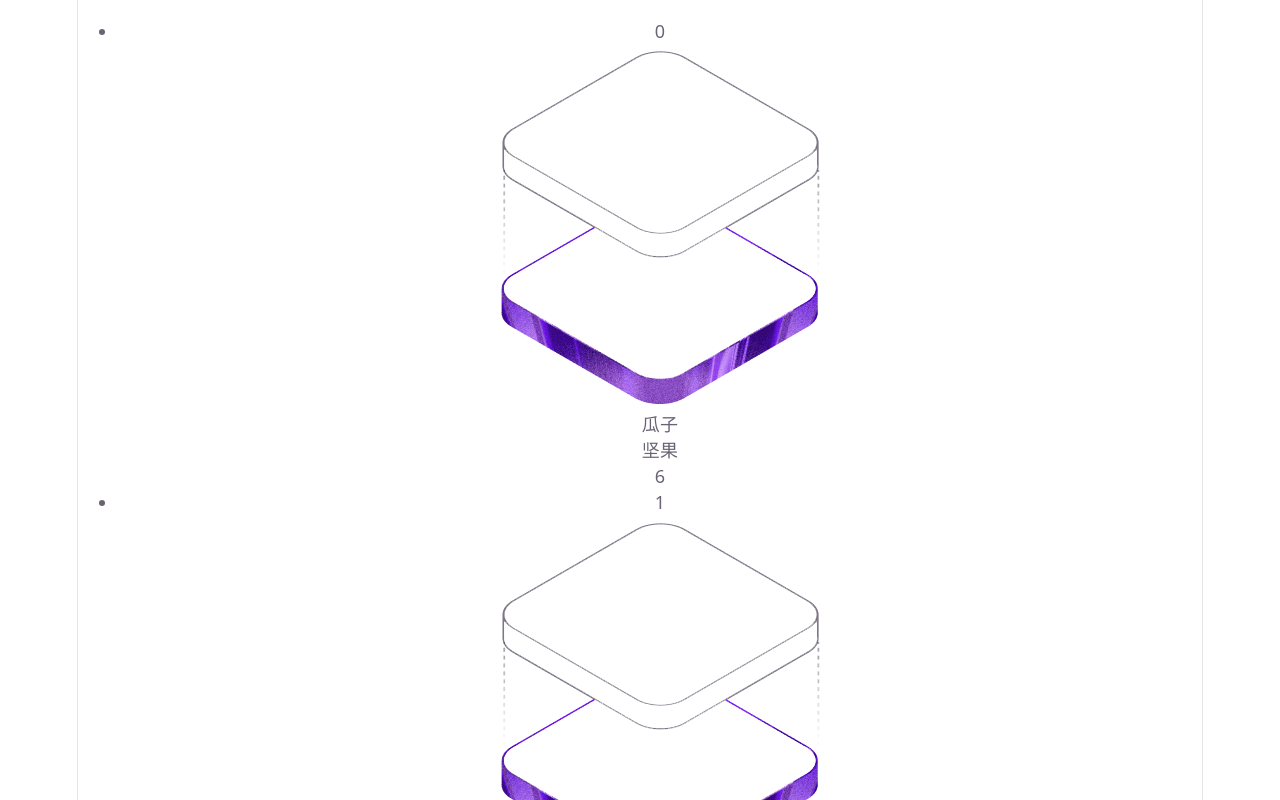
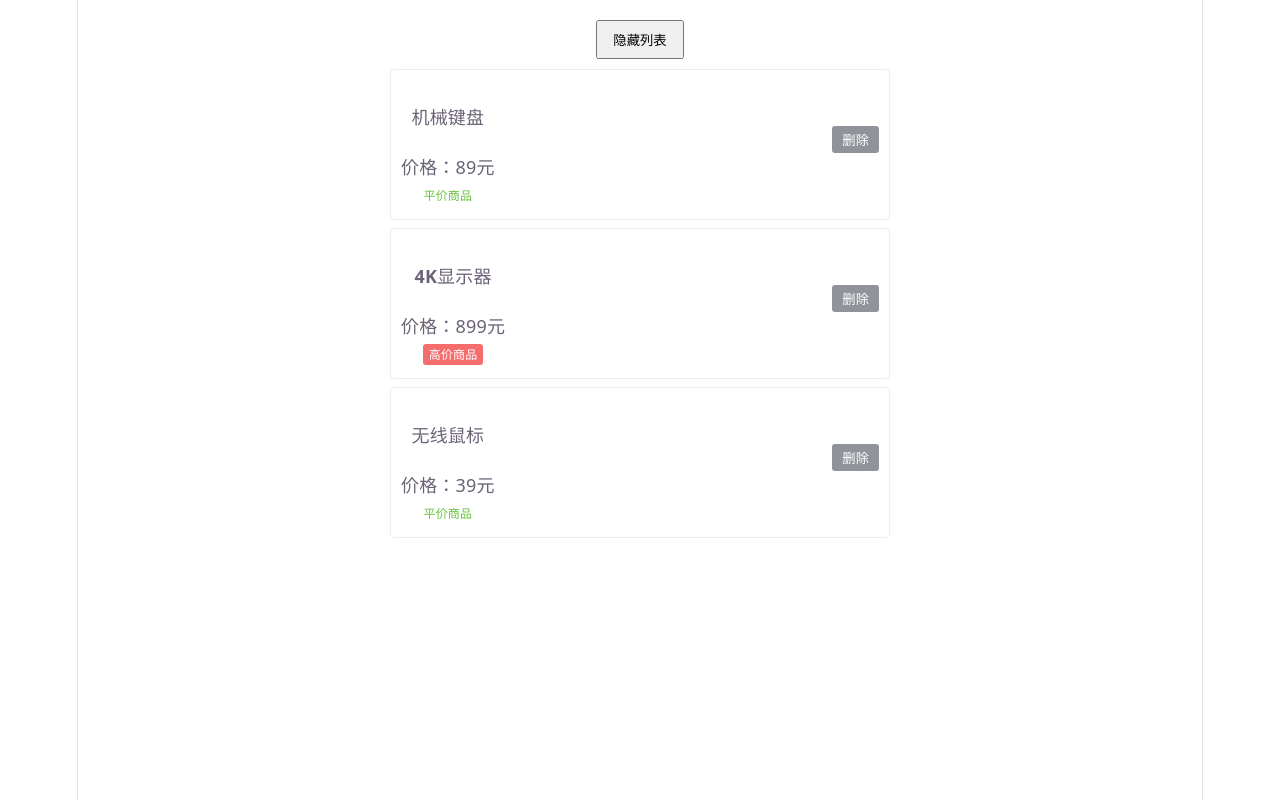
Before and after one commit to bowen12341234-byte/jy6-peibowen, a Vue app: page / in a window 1280 px wide. Shown: the top 800 px of the page. Built offline with nearby package versions, Linux system fonts and the light colour scheme.

Commit message:
更新Demo

```diff
--- a/src/App.vue
+++ b/src/App.vue
@@ -13,8 +13,9 @@ import Demo9 from './components/Demo9.vue'
 import Demo10 from './components/Demo10.vue'
 import Demo11 from './components/Demo11.vue'
 import Demo12 from './components/Demo12.vue'
+import Demo13 from './components/Demo13.vue'
 </script>
 
 <template>
-  <Demo12/>
+  <Demo13/>
 </template>
--- a/src/components/Demo13.vue
+++ b/src/components/Demo13.vue
@@ -1 +1,50 @@
-1111
+<template>
+  <div class="goods-box">
+    <button @click="isShow = !isShow">
+      {{ isShow ? '隐藏列表' : '显示列表' }}
+    </button>
+    <!-- v-show控制整体列表显隐 -->
+    <div v-show="isShow">
+      <div v-for="item in goodsList" :key="item.id" class="goods-item">
+        <div>
+          <h4>{{ item.name }}</h4>
+          <p>价格：{{ item.price }}元</p>
+          <span v-if="item.price > 100" class="tag-high">高价商品</span>
+          <span v-else class="tag-low">平价商品</span>
+        </div>
+        <button class="btn-del" @click="delGoods(item.id)">删除</button>
+      </div>
+      <!-- 列表为空兜底提示 -->
+      <p v-if="goodsList.length === 0" class="empty-tip">暂无商品数据</p>
+    </div>
+  </div>
+</template>
+
+<script setup>
+import { ref, reactive } from 'vue';
+const isShow = ref(true);
+const goodsList = reactive([
+  { id: 101, name: "机械键盘", price: 89 },
+  { id: 102, name: "4K显示器", price: 899 },
+  { id: 103, name: "无线鼠标", price: 39 }
+]);
+
+// 根据id删除商品
+const delGoods = (id) => {
+  const index = goodsList.findIndex(item => item.id === id);
+  if (index !== -1) {
+    goodsList.splice(index, 1);
+  }
+};
+</script>
+
+<style scoped>
+.goods-box { width: 500px; margin: 20px auto; }
+button { padding: 8px 15px; cursor: pointer; margin-bottom: 10px; }
+.goods-item { border: 1px solid #eee; padding: 10px; margin-bottom: 8px;
+  border-radius: 4px; display: flex; align-items: center; justify-content: space-between; }
+.tag-high { color: #fff; background: #f56c6c; padding: 2px 6px; border-radius: 3px; font-size: 12px; }
+.tag-low { color: #67c23a; font-size: 12px; }
+.btn-del { background: #909399; color: #fff; border: none; padding: 4px 10px; border-radius: 3px; cursor: pointer; }
+.empty-tip { text-align: center; color: #999; padding: 20px; }
+</style>
```
